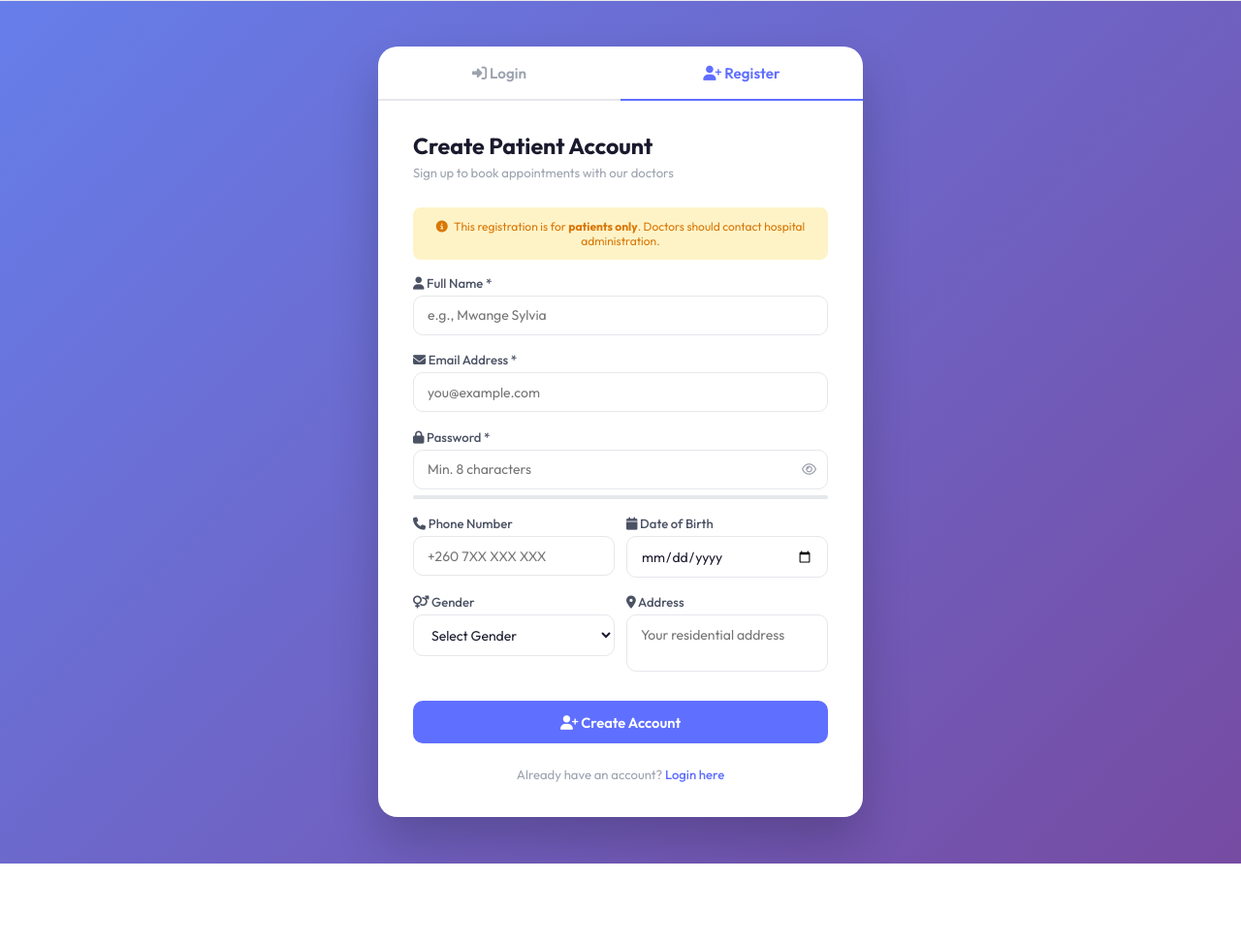
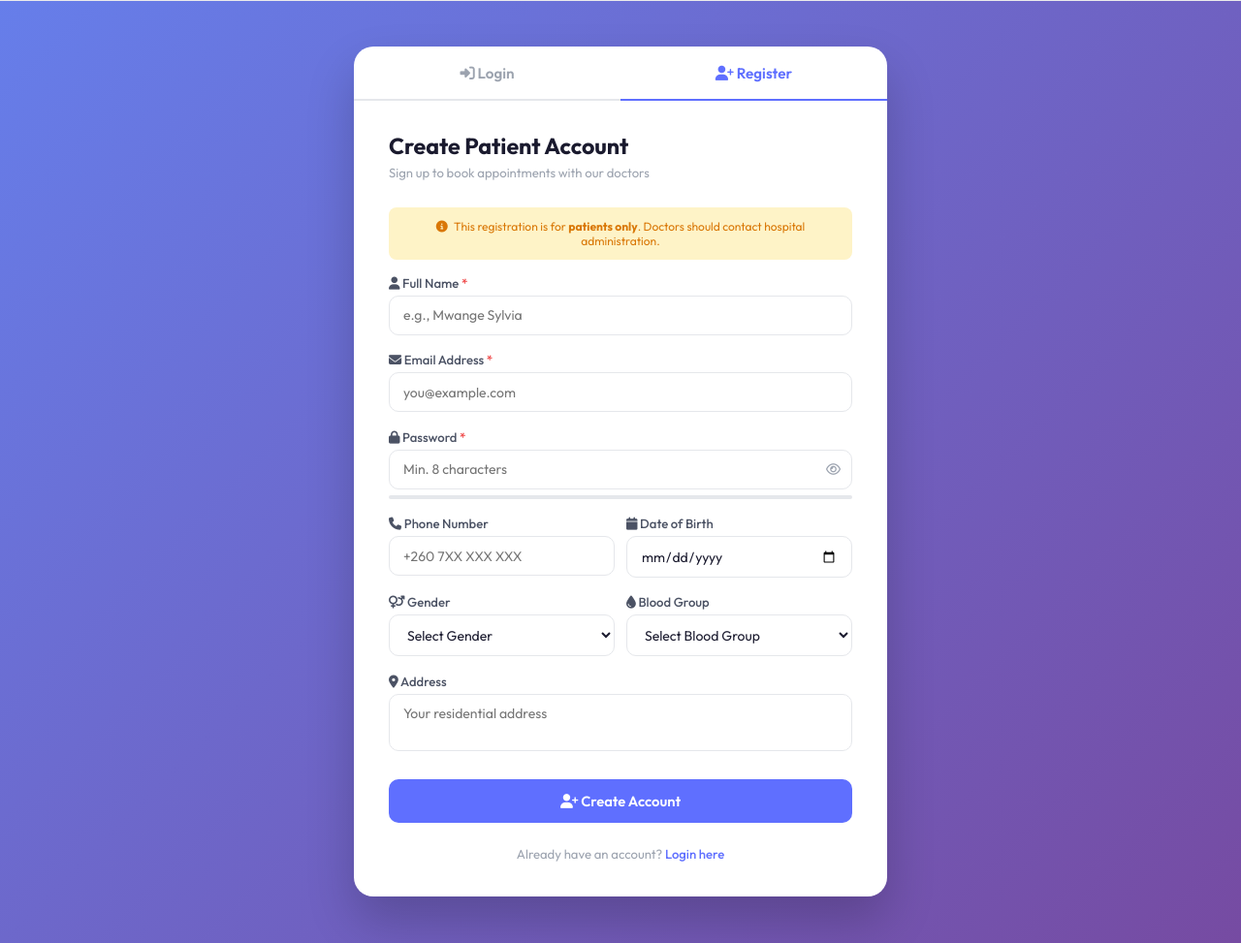
Before and after one commit to KITEndwe/K-E-Hospital-, a PHP site: page /KE-Hospital/login.php?action=register in a window 1280 px wide. Shown: the part 70-1043 px from the top of the page at 97% size. Before the commit the page ends 961 px from the top, so only its background shows below. Run offline with PHP 8.4, Linux system fonts and the light colour scheme.

Commit message:
Added blood group in register form

```diff
--- a/frontend/login.php
+++ b/frontend/login.php
@@ -27,6 +27,7 @@ if ($_SERVER['REQUEST_METHOD'] === 'POST' && isset($_POST['register'])) {
     $date_of_birth= trim(isset($_POST['date_of_birth'])? $_POST['date_of_birth']: '');
     $gender       = trim(isset($_POST['gender'])       ? $_POST['gender']       : '');
     $address      = trim(isset($_POST['address'])      ? $_POST['address']      : '');
+    $blood_group  = trim(isset($_POST['blood_group'])  ? $_POST['blood_group']  : '');
 
     if (!$full_name) $errors[] = 'Full name is required.';
     if (!filter_var($email, FILTER_VALIDATE_EMAIL)) $errors[] = 'A valid email address is required.';
@@ -40,9 +41,9 @@ if ($_SERVER['REQUEST_METHOD'] === 'POST' && isset($_POST['register'])) {
 
     if (empty($errors)) {
         $hashed = password_hash($pass, PASSWORD_BCRYPT);
-        $stmt = $pdo->prepare("INSERT INTO users (full_name, email, password, phone, date_of_birth, gender, address, is_active) VALUES (?,?,?,?,?,?,?,1)");
+        $stmt = $pdo->prepare("INSERT INTO users (full_name, email, password, phone, date_of_birth, gender, address, blood_group, is_active) VALUES (?,?,?,?,?,?,?,?,1)");
         try {
-            $stmt->execute(array($full_name, $email, $hashed, $phone, $date_of_birth, $gender, $address));
+            $stmt->execute(array($full_name, $email, $hashed, $phone, $date_of_birth, $gender, $address, $blood_group));
             $success = 'Account created successfully! Please login.';
             $active_form = 'login';
             $errors = array(); // Clear errors
@@ -176,7 +177,7 @@ img { display:block; max-width:100%; }
 .auth-container {
     background:#fff;
     border-radius:20px;
-    width:100%; max-width:500px;
+    width:100%; max-width:550px;
     box-shadow:0 25px 50px rgba(0,0,0,0.2);
     overflow:hidden;
     animation:slideUp 0.45s ease;
@@ -238,6 +239,7 @@ img { display:block; max-width:100%; }
     display:block; font-size:0.82rem; font-weight:500;
     color:#4b5264; margin-bottom:5px;
 }
+.form-group label .required { color:#ef4444; }
 .form-group input,
 .form-group select,
 .form-group textarea {
@@ -340,6 +342,17 @@ img { display:block; max-width:100%; }
 .info-note.warning {
     background:#fef3c7;
     color:#d97706;
+}
+
+/* Blood group badge style */
+.blood-group-badge {
+    display:inline-block;
+    padding:0.25rem 0.5rem;
+    background:#f0fdf4;
+    color:#065f46;
+    border-radius:6px;
+    font-size:0.7rem;
+    font-weight:600;
 }
 
 /* Responsive */
@@ -477,19 +490,19 @@ if (file_exists('navbar.php')) {
             <form method="POST" action="?action=register" novalidate>
 
                 <div class="form-group">
-                    <label for="fullName"><i class="fas fa-user"></i> Full Name *</label>
+                    <label for="fullName"><i class="fas fa-user"></i> Full Name <span class="required">*</span></label>
                     <input type="text" id="fullName" name="full_name" placeholder="e.g., Mwange Sylvia"
                            value="<?php echo htmlspecialchars(isset($_POST['full_name']) ? $_POST['full_name'] : ''); ?>" required>
                 </div>
 
                 <div class="form-group">
-                    <label for="regEmail"><i class="fas fa-envelope"></i> Email Address *</label>
+                    <label for="regEmail"><i class="fas fa-envelope"></i> Email Address <span class="required">*</span></label>
                     <input type="email" id="regEmail" name="email" placeholder="you@example.com"
                            value="<?php echo htmlspecialchars(isset($_POST['email']) ? $_POST['email'] : ''); ?>" required>
                 </div>
 
                 <div class="form-group">
-                    <label for="regPassword"><i class="fas fa-lock"></i> Password *</label>
+                    <label for="regPassword"><i class="fas fa-lock"></i> Password <span class="required">*</span></label>
                     <div class="input-wrap">
                         <input type="password" id="regPassword" name="password"
                                placeholder="Min. 8 characters" required
@@ -526,10 +539,25 @@ if (file_exists('navbar.php')) {
                         </select>
                     </div>
                     <div class="form-group">
-                        <label for="address"><i class="fas fa-location-dot"></i> Address</label>
-                        <textarea id="address" name="address" rows="2"
-                                  placeholder="Your residential address"><?php echo htmlspecialchars(isset($_POST['address']) ? $_POST['address'] : ''); ?></textarea>
+                        <label for="blood_group"><i class="fas fa-tint"></i> Blood Group</label>
+                        <select id="blood_group" name="blood_group">
+                            <option value="">Select Blood Group</option>
+                            <option value="A+"  <?php echo (isset($_POST['blood_group']) && $_POST['blood_group']==='A+')  ? 'selected':''; ?>>A+</option>
+                            <option value="A-"  <?php echo (isset($_POST['blood_group']) && $_POST['blood_group']==='A-')  ? 'selected':''; ?>>A-</option>
+                            <option value="B+"  <?php echo (isset($_POST['blood_group']) && $_POST['blood_group']==='B+')  ? 'selected':''; ?>>B+</option>
+                            <option value="B-"  <?php echo (isset($_POST['blood_group']) && $_POST['blood_group']==='B-')  ? 'selected':''; ?>>B-</option>
+                            <option value="AB+" <?php echo (isset($_POST['blood_group']) && $_POST['blood_group']==='AB+') ? 'selected':''; ?>>AB+</option>
+                            <option value="AB-" <?php echo (isset($_POST['blood_group']) && $_POST['blood_group']==='AB-') ? 'selected':''; ?>>AB-</option>
+                            <option value="O+"  <?php echo (isset($_POST['blood_group']) && $_POST['blood_group']==='O+')  ? 'selected':''; ?>>O+</option>
+                            <option value="O-"  <?php echo (isset($_POST['blood_group']) && $_POST['blood_group']==='O-')  ? 'selected':''; ?>>O-</option>
+                        </select>
                     </div>
+                </div>
+
+                <div class="form-group">
+                    <label for="address"><i class="fas fa-location-dot"></i> Address</label>
+                    <textarea id="address" name="address" rows="2"
+                              placeholder="Your residential address"><?php echo htmlspecialchars(isset($_POST['address']) ? $_POST['address'] : ''); ?></textarea>
                 </div>
 
                 <button type="submit" name="register" class="btn-submit">
```
